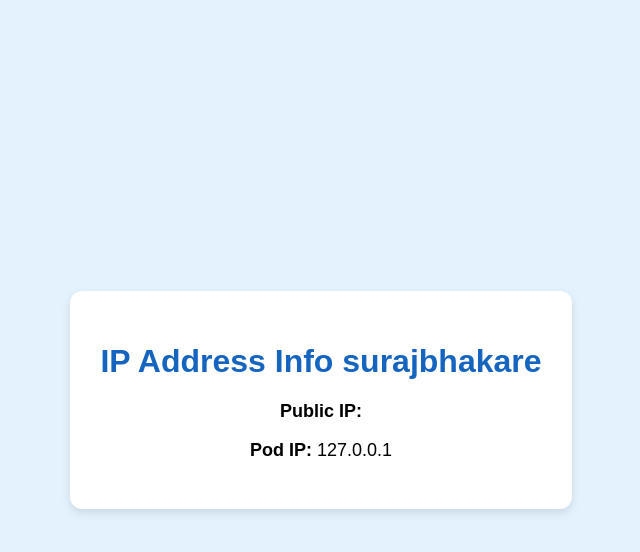
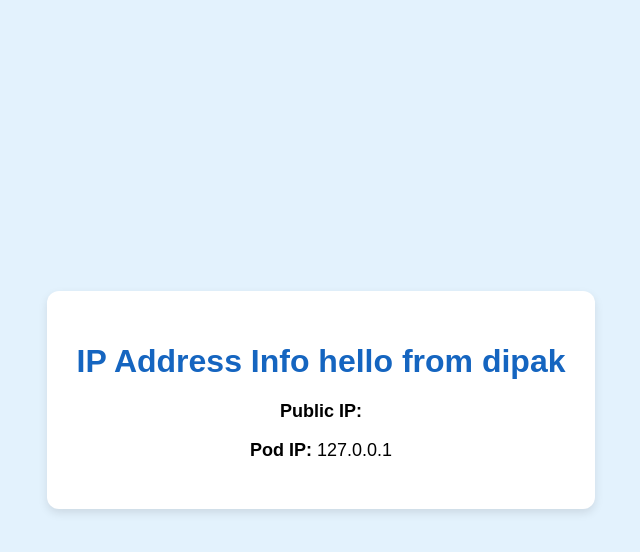
Before and after one commit to dipakrasal2009/testing, a Flask app: page / in a window 1280 px wide. Shown: the top 552 px of the page, without its empty margins (319-959 px from the left). Run offline with Flask 3, Linux system fonts and the light colour scheme; data that the repository does not hold is empty.

Commit message:
change the index.html file for testing

```diff
--- a/templates/index.html
+++ b/templates/index.html
@@ -31,7 +31,7 @@
 </head>
 <body>
   <div class="container">
-    <h1>IP Address Info surajbhakare</h1>
+    <h1>IP Address Info hello from dipak</h1>
     <p><strong>Public IP:</strong> <span id="public-ip">Loading...</span></p>
     <p><strong>Pod IP:</strong> <span id="pod-ip">Loading...</span></p>
   </div>
```
